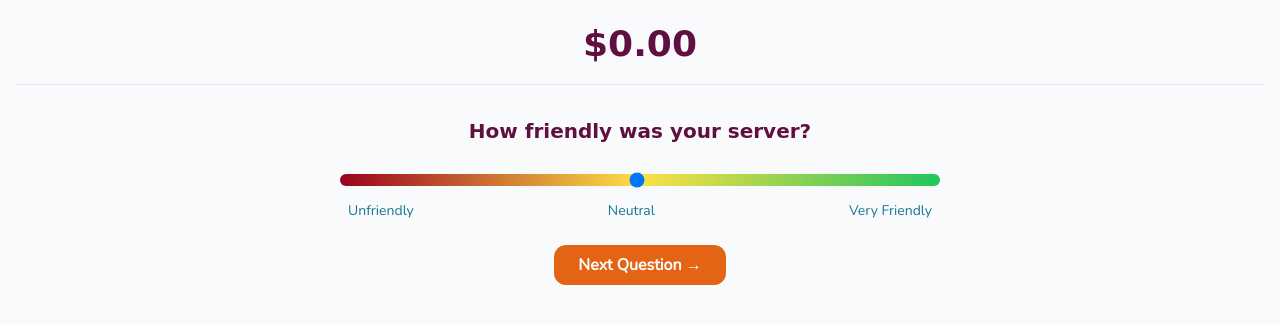
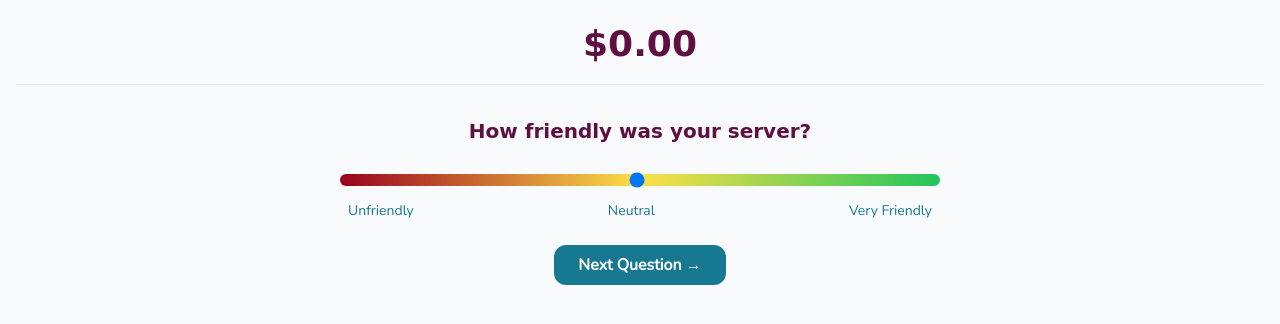
Before and after one commit to matt76allen/vibetips, a website: page vibe.html in a window 1280 px wide. In both pictures the pointer is over the button "Next Question →". Drawn offline with nearby package versions, Linux system fonts and the light colour scheme; no server answers; a web font is replaced by a local one.

Commit message:
Update vibe.html
updated button hover color to teal blue

```diff
--- a/vibe.html
+++ b/vibe.html
@@ -80,6 +80,10 @@
       overflow: hidden;
       width: 0;
       animation: typing 3s steps(30, end) forwards, blink 0.75s step-end infinite;
+    }
+
+    button:hover {
+      background-color: #177891 !important;
     }
 
     @keyframes pulse {
```
